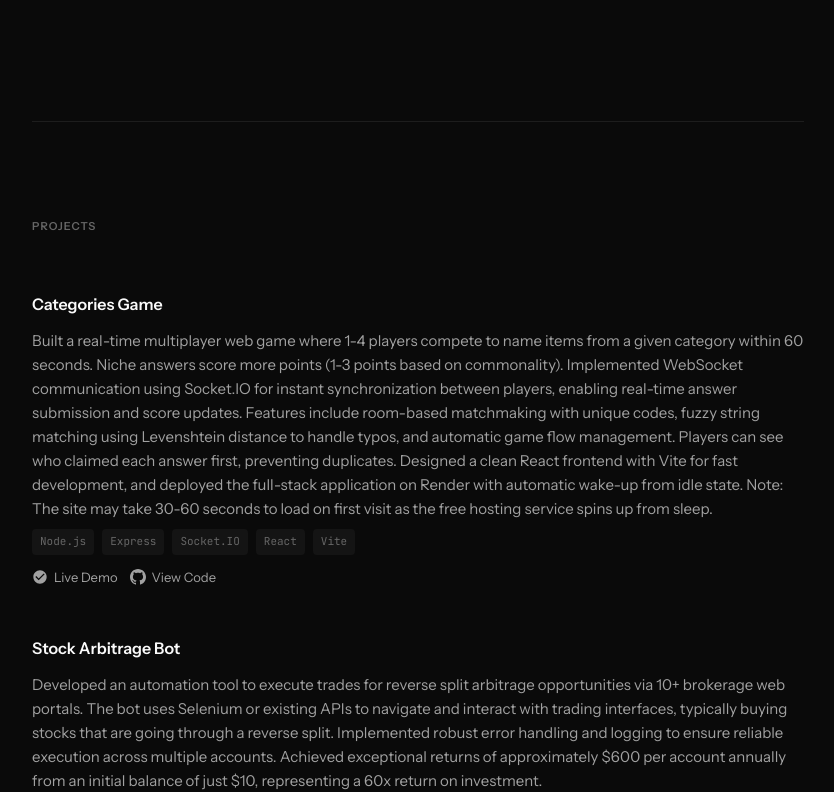
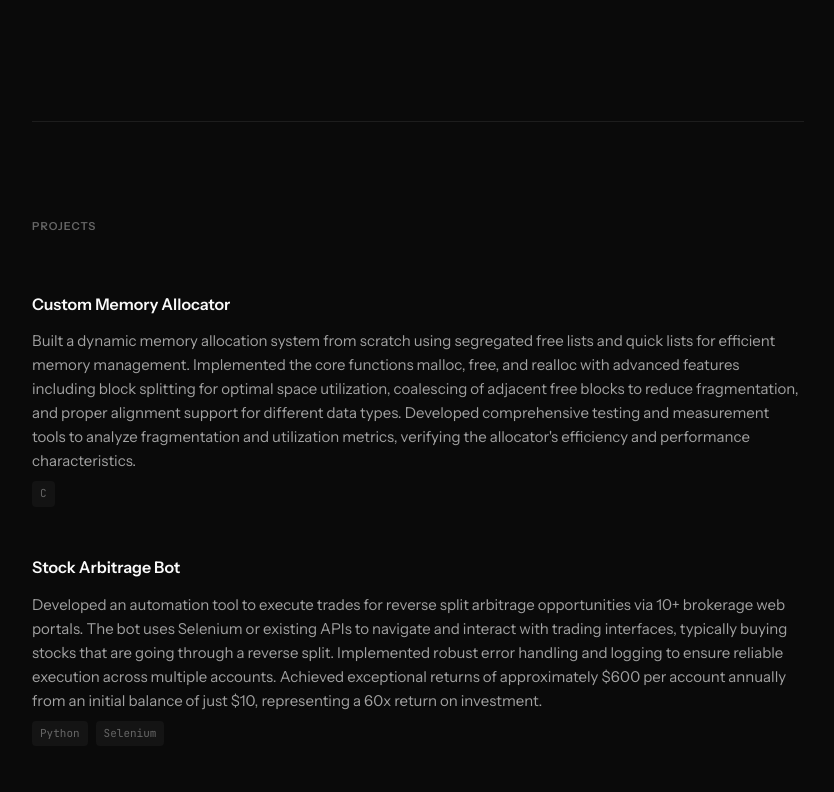
Before and after one commit to jakealessi/PortfolioWebsite, a React (Vite) app: page / in a window 1280 px wide. Shown: the part 2573-3365 px from the top of the page, without its empty margins (232-1066 px from the left). Built offline with nearby package versions, Linux system fonts and the light colour scheme.

Commit message:
reordered the projects and added a new project that i made last week

```diff
--- a/src/App.jsx
+++ b/src/App.jsx
@@ -562,6 +562,21 @@ function App() {
 
           {[
             {
+              title: 'Custom Memory Allocator',
+              tech: ['C'],
+              desc: 'Built a dynamic memory allocation system from scratch using segregated free lists and quick lists for efficient memory management. Implemented the core functions malloc, free, and realloc with advanced features including block splitting for optimal space utilization, coalescing of adjacent free blocks to reduce fragmentation, and proper alignment support for different data types. Developed comprehensive testing and measurement tools to analyze fragmentation and utilization metrics, verifying the allocator\'s efficiency and performance characteristics.',
+            },
+            {
+              title: 'Stock Arbitrage Bot',
+              tech: ['Python', 'Selenium'],
+              desc: 'Developed an automation tool to execute trades for reverse split arbitrage opportunities via 10+ brokerage web portals. The bot uses Selenium or existing APIs to navigate and interact with trading interfaces, typically buying stocks that are going through a reverse split. Implemented robust error handling and logging to ensure reliable execution across multiple accounts. Achieved exceptional returns of approximately $600 per account annually from an initial balance of just $10, representing a 60x return on investment.',
+            },
+            {
+              title: 'Playlister',
+              tech: ['MongoDB','PostgreSQL', 'Express', 'React', 'Node.js', 'YouTube API'],
+              desc: 'Built a full-stack web application for creating and playing YouTube music video playlists, with a flexible backend supporting both MongoDB and PostgreSQL databases. Implemented user authentication with account creation, login, and profile editing including custom avatar uploads. Registered users can create, edit, copy, and delete playlists while guests can browse and play existing playlists. Features include a searchable songs catalog where users can add songs to the system, playlist discovery with multiple search criteria (playlist name, user, song title, artist, year), and sorting options for both playlists and songs. Integrated the YouTube API for seamless video playback with player controls and repeat functionality. Implemented undo/redo capabilities using a transaction stack during playlist editing. Designed modals for playlist editing, playback, and delete confirmations with foolproof UI that hides unavailable actions from unauthorized users. Conducted extensive API testing through Postman to ensure reliability and proper endpoint behavior.',
+            },
+            {
               title: 'Categories Game',
               tech: ['Node.js', 'Express', 'Socket.IO', 'React', 'Vite'],
               desc: 'Built a real-time multiplayer web game where 1-4 players compete to name items from a given category within 60 seconds. Niche answers score more points (1-3 points based on commonality). Implemented WebSocket communication using Socket.IO for instant synchronization between players, enabling real-time answer submission and score updates. Features include room-based matchmaking with unique codes, fuzzy string matching using Levenshtein distance to handle typos, and automatic game flow management. Players can see who claimed each answer first, preventing duplicates. Designed a clean React frontend with Vite for fast development, and deployed the full-stack application on Render with automatic wake-up from idle state. Note: The site may take 30-60 seconds to load on first visit as the free hosting service spins up from sleep.',
@@ -569,24 +584,16 @@ function App() {
               githubUrl: 'https://github.com/jakealessi/CategoriesGame',
             },
             {
-              title: 'Stock Arbitrage Bot',
-              tech: ['Python', 'Selenium'],
-              desc: 'Developed an automation tool to execute trades for reverse split arbitrage opportunities via 10+ brokerage web portals. The bot uses Selenium or existing APIs to navigate and interact with trading interfaces, typically buying stocks that are going through a reverse split. Implemented robust error handling and logging to ensure reliable execution across multiple accounts. Achieved exceptional returns of approximately $600 per account annually from an initial balance of just $10, representing a 60x return on investment.',
-            },
-            {
-              title: 'Custom Memory Allocator',
-              tech: ['C'],
-              desc: 'Built a dynamic memory allocation system from scratch using segregated free lists and quick lists for efficient memory management. Implemented the core functions malloc, free, and realloc with advanced features including block splitting for optimal space utilization, coalescing of adjacent free blocks to reduce fragmentation, and proper alignment support for different data types. Developed comprehensive testing and measurement tools to analyze fragmentation and utilization metrics, verifying the allocator\'s efficiency and performance characteristics.',
-            },
-            {
-              title: 'Playlister',
-              tech: ['MongoDB','PostgreSQL', 'Express', 'React', 'Node.js', 'YouTube API'],
-              desc: 'Built a full-stack web application for creating and playing YouTube music video playlists, with a flexible backend supporting both MongoDB and PostgreSQL databases. Implemented user authentication with account creation, login, and profile editing including custom avatar uploads. Registered users can create, edit, copy, and delete playlists while guests can browse and play existing playlists. Features include a searchable songs catalog where users can add songs to the system, playlist discovery with multiple search criteria (playlist name, user, song title, artist, year), and sorting options for both playlists and songs. Integrated the YouTube API for seamless video playback with player controls and repeat functionality. Implemented undo/redo capabilities using a transaction stack during playlist editing. Designed modals for playlist editing, playback, and delete confirmations with foolproof UI that hides unavailable actions from unauthorized users. Conducted extensive API testing through Postman to ensure reliability and proper endpoint behavior.',
-            },
-            {
               title: 'Academic Calendar Scraper',
               tech: ['Python', 'Playwright'],
               desc: 'Developed a web scraping solution to convert HTML-based university academic calendars into structured, machine-readable formats. Used Playwright with headless Chromium to navigate and extract calendar data from university websites, handling dynamic content and various HTML structures. Implemented Python parsing logic to clean and structure the extracted data into clean JSON format. The system then converts these JSON events into standard iCalendar (.ics) files, making it easy for students to import academic schedules directly into Google Calendar, Outlook, or any calendar application that supports the iCal format.',
+            },
+            {
+              title: 'Super Bowl Box Generator',
+              tech: ['JavaScript', 'HTML', 'CSS'],
+              desc: 'Created a single-page web application for generating and managing 10x10 Super Bowl squares pools. The app runs entirely client-side with no backend, using vanilla JavaScript and local storage for persistence. Features include participant management with customizable box assignments, automatic grid generation with randomized numbers and box assignments, team configuration, pricing and vig calculations, flexible payout split options (including custom percentages), and a clean print view. Implemented validation to ensure exactly 100 boxes are assigned and all payout percentages sum to 100%. The app automatically saves configuration to local storage, allowing users to refresh and return to their setup later. Suitable for static hosting on GitHub Pages.',
+              liveUrl: 'https://jakealessi.github.io/SuperBowlBoxGenerator/',
+              githubUrl: 'https://github.com/jakealessi/SuperBowlBoxGenerator',
             },
           ].map((project, i) => (
             <FadeIn key={project.title} delay={0.05 * (i + 1)}>
```
